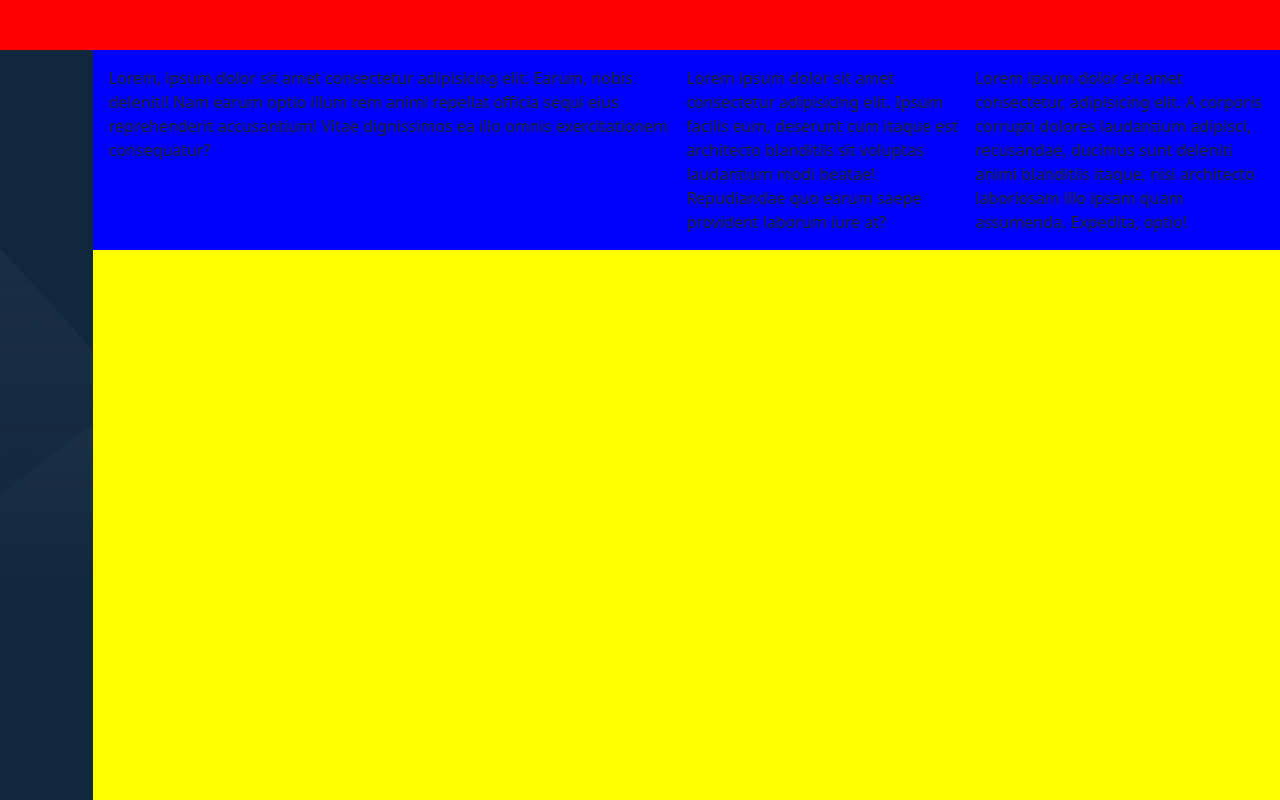
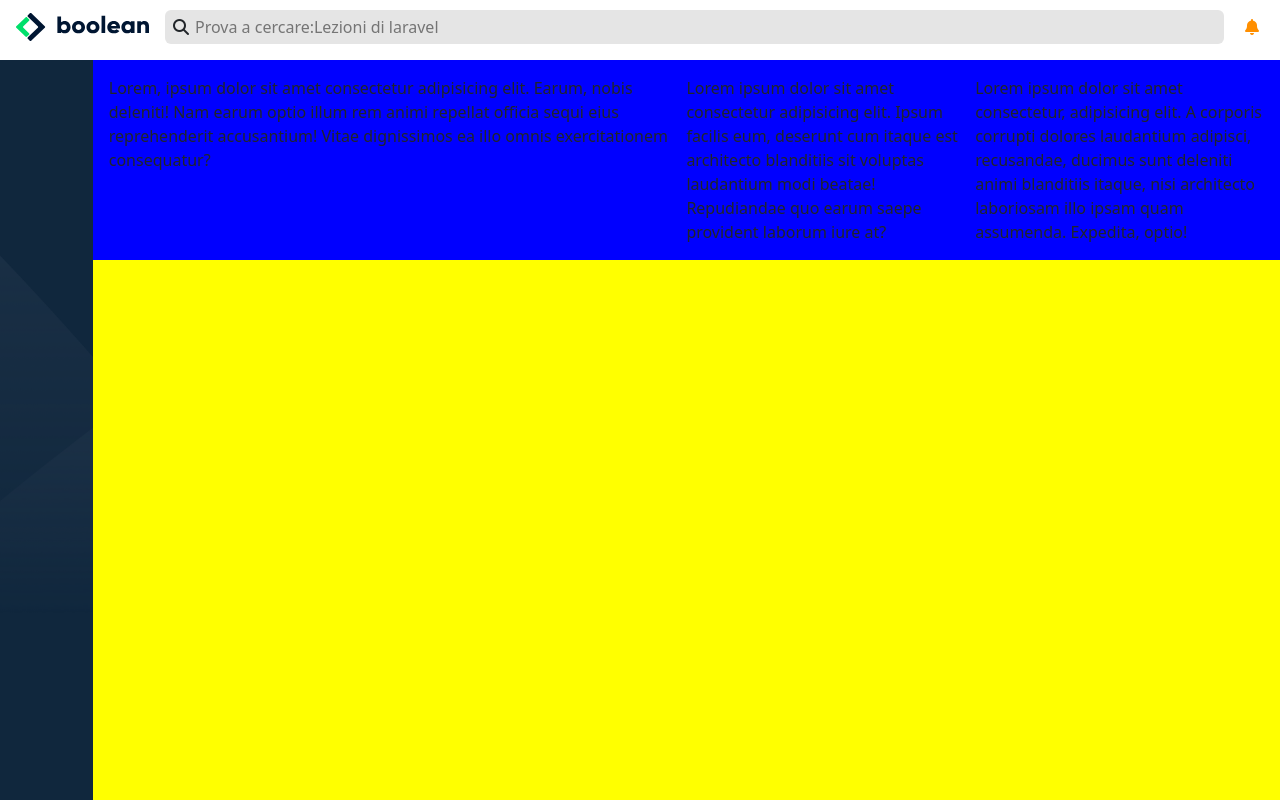
Before and after one commit to Francesco-Rianna/html-css-bootstrap-dashboard, a plain HTML site: page index.html in a window 1280 px wide. Drawn offline with nearby package versions, Linux system fonts and the light colour scheme.

Commit message:
feat: added header

```diff
--- a/index.html
+++ b/index.html
@@ -18,7 +18,34 @@
 </head>
 
 <body>
-    <header>
+    <header class=p-2>
+        <div class="row d-flex align-items-center gx-0  ">
+            <div class="col-auto">
+                <img class="ms-img-head d-lg-none" src="./img/mobile-logo.png" alt="">
+                <img class="d-none d-lg-block mx-2" src="./img/logo.svg" alt="">
+            </div>
+            <div class="col mx-2">
+                <div class="ms-search d-flex align-items-center p-1 rounded-2">
+                    <i class="fa-solid fa-magnifying-glass mx-1"></i>
+                    <input class="bg-transparent border-0 ms-no-outline" type="text"
+                        placeholder="Prova a cercare:Lezioni di laravel">
+                </div>
+            </div>
+            <div class="col-auto">
+                <div class="dropdown">
+                    <button class="btn  dropdown-toggle ms-no-arrow" type="button" data-bs-toggle="dropdown"
+                        aria-expanded="false">
+                        <i class="fa-solid fa-bell ms-bell"></i>
+                    </button>
+                    <ul class="dropdown-menu">
+                        <li><a class="dropdown-item" href="#">Profilo</a></li>
+                        <li><a class="dropdown-item" href="#">Fatturazione</a></li>
+                        <li><a class="dropdown-item" href="#">Logout</a></li>
+                    </ul>
+                </div>
+            </div>
+
+
 
     </header>
     <div class="ms-container">
@@ -45,10 +72,10 @@
                             laboriosam
                             illo ipsam quam assumenda. Expedita, optio!
                         </div>
+                    </div>
+                </div>
 
-                    </div>
 
-                </div>
 
             </main>
 
--- a/style.css
+++ b/style.css
@@ -1,7 +1,15 @@
 header {
-    height: 50px;
-    background: red;
+    height: 60px;
+
 }
+
+img {
+    max-width: 100%;
+}
+
+/*---------------
+ STRUCTURE
+ ----------------- */
 
 .ms-container {
     width: 100%;
@@ -23,10 +31,39 @@ header {
 }
 
 .ms-vh {
-    height: calc(100vh - 50px)
+    height: calc(100vh - 60px)
 }
 
 .ms-main-head {
 
     background: blue;
 }
+
+/*---------------
+HEADER
+ ----------------- */
+
+.ms-img-head {
+    height: 50px;
+}
+
+.ms-search {
+    background: #e5e5e5;
+
+}
+
+.ms-search input {
+    width: 100%;
+}
+
+.ms-no-outline {
+    outline: none;
+}
+
+.ms-no-arrow::after {
+    display: none;
+}
+
+.ms-bell {
+    color: #ff8f00;
+}
```
